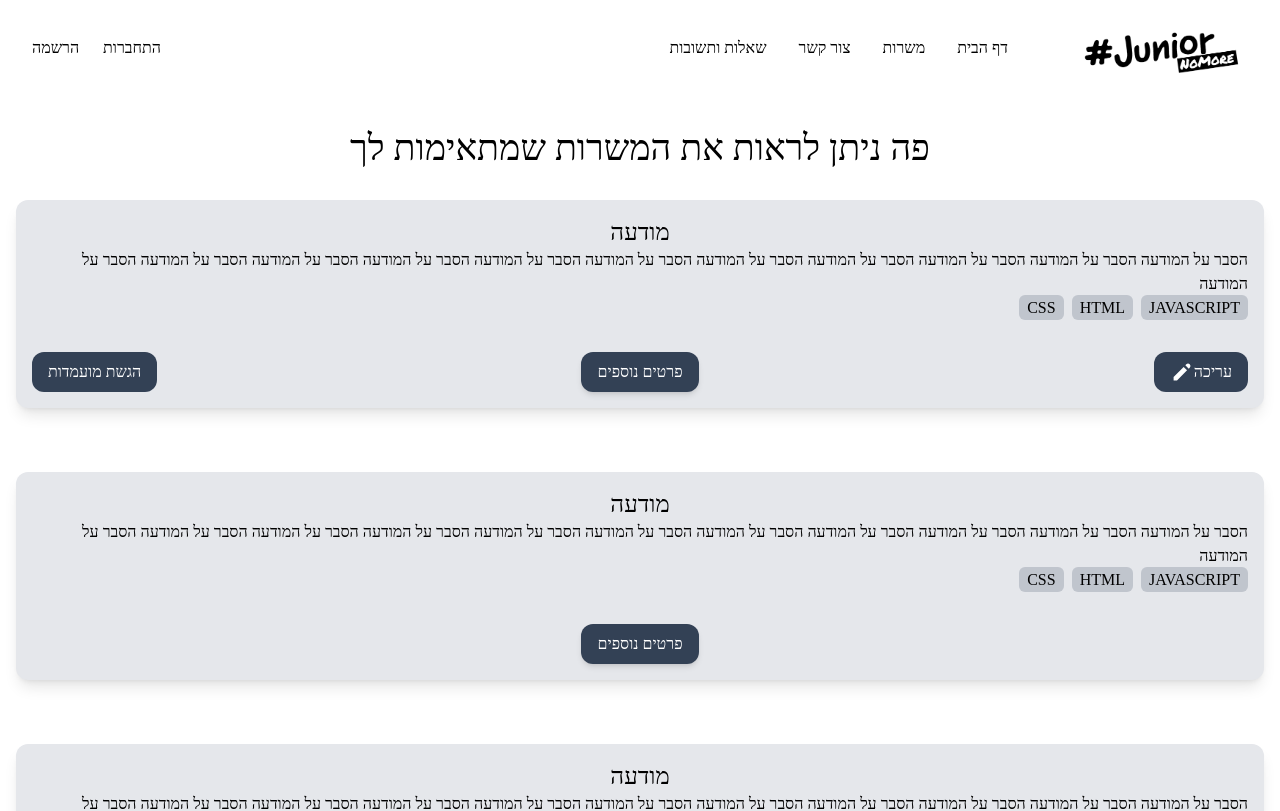
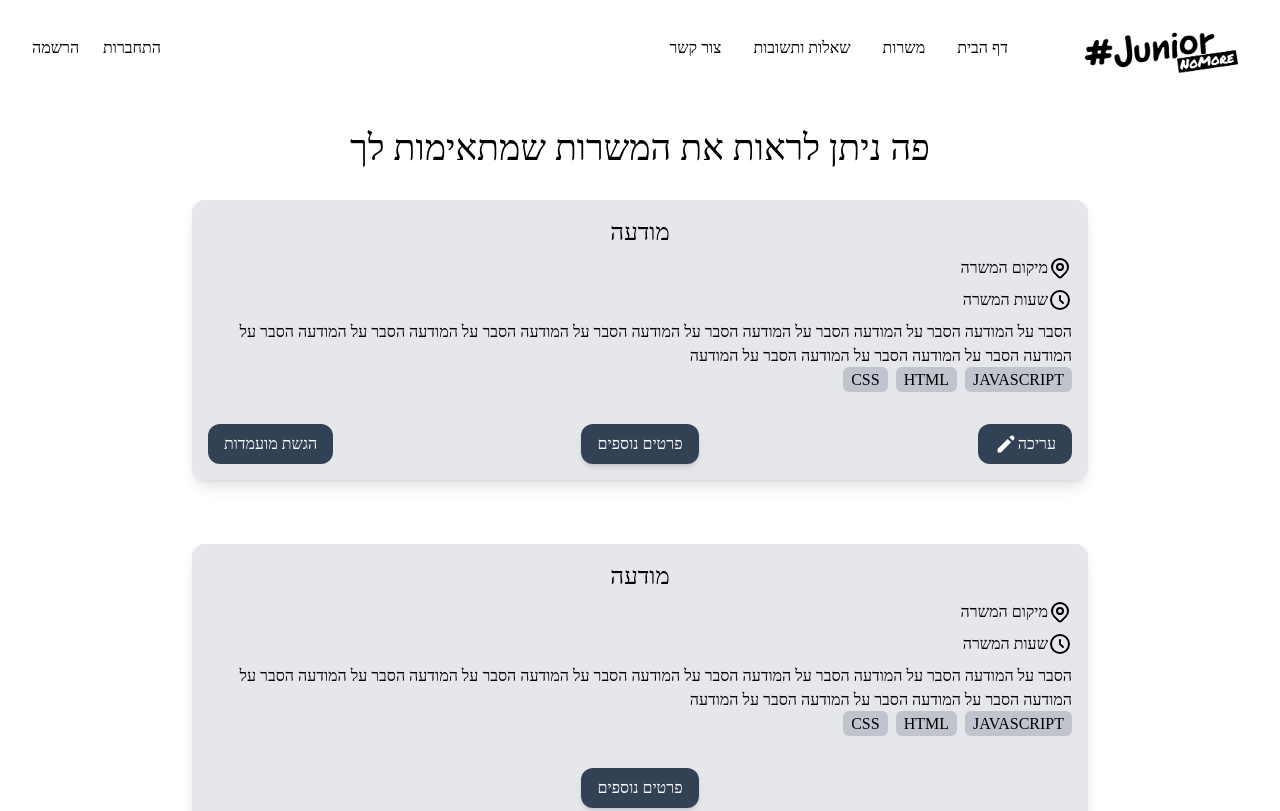
Before and after one commit to matanweiss/juniorNoMore, a React (Create React App) app in the folder frontend/: page /#/explore in a window 1280 px wide. Shown: the top 811 px of the page. Built offline with nearby package versions, Linux system fonts and the light colour scheme.

Commit message:
updated NavBar height & ExploreItem details

```diff
--- a/frontend/src/components/ExploreItem.js
+++ b/frontend/src/components/ExploreItem.js
@@ -1,12 +1,17 @@
 import { PencilIcon } from "@heroicons/react/solid";
+import { ClockIcon, LocationMarkerIcon } from "@heroicons/react/outline";
 import { Link } from "react-router-dom";
 import Button from "../components/Button";
 import LinkAsButton from "./LinkAsButton";
 
 const ExploreItem = (props) => {
     return (
-        <div className=" bg-gray-200 rounded-xl p-4 shadow-lg">
+        <div className=" bg-gray-200 rounded-xl p-4 shadow-lg max-w-4xl mx-auto">
             <h4 className="text-center"> מודעה </h4>
+            <div className="flex flex-col my-2 gap-2">
+                <span className="flex"><LocationMarkerIcon className="w-6 h-6" />מיקום המשרה</span>
+                <span className="flex"><ClockIcon className="w-6 h-6" />שעות המשרה</span>
+            </div>
             <p>הסבר על המודעה הסבר על המודעה הסבר על המודעה הסבר על המודעה הסבר על המודעה הסבר על המודעה הסבר על המודעה הסבר על המודעה הסבר על המודעה הסבר על המודעה הסבר על המודעה </p>
             <div className="space-x-2">
                 <span className="bg-gray-400/50 rounded-md px-2 py-1">CSS</span>
--- a/frontend/src/components/NavBar.js
+++ b/frontend/src/components/NavBar.js
@@ -23,7 +23,7 @@ const NavBar = () => {
     }, []);
 
     return (
-        <nav className={` ${isScrolled ? 'text-white bg-slate-700 lg:pt-4 lg:-translate-y-4' : "lg:max-h-24"} h-16 lg:h-24 z-10 sticky top-0 transition-all px-8 flex items-center`}>
+        <nav className={` ${isScrolled ? 'text-white bg-slate-700 lg:pt-8 lg:-translate-y-8' : "lg:max-h-24"} h-16 lg:h-24 z-10 sticky top-0 transition-all px-8 flex items-center`}>
             <Link to="/" className="text-2xl font-bold flex flex-col items-center">
                 <div className="translate-x-8 lg:translate-x-0">
                     {isScrolled
@@ -34,8 +34,8 @@ const NavBar = () => {
             </Link>
             <Link to="/" className={`${isScrolled ? 'hover:text-slate-300' : 'hover:text-slate-600'} hidden lg:inline mr-16 ml-8`}>דף הבית</Link>
             <Link to="/explore" className={`${isScrolled ? 'hover:text-slate-300' : 'hover:text-slate-600'} hidden lg:inline ml-8`}>משרות</Link>
-            <Link to="/login" className={`${isScrolled ? 'hover:text-slate-300' : 'hover:text-slate-600'} hidden lg:inline ml-8`}>צור קשר</Link>
-            <Link to="/login" className={`${isScrolled ? 'hover:text-slate-300' : 'hover:text-slate-600'} hidden lg:inline `}>שאלות ותשובות</Link>
+            <Link to="/login" className={`${isScrolled ? 'hover:text-slate-300' : 'hover:text-slate-600'} hidden lg:inline ml-8`}>שאלות ותשובות</Link>
+            <Link to="/login" className={`${isScrolled ? 'hover:text-slate-300' : 'hover:text-slate-600'} hidden lg:inline`}>צור קשר</Link>
 
             <div className="mr-auto flex gap-6">
 
--- a/frontend/src/pages/Home.js
+++ b/frontend/src/pages/Home.js
@@ -67,8 +67,8 @@ const Home = () => {
                 <div className="grid grid-cols-2 gap-y-16 place-items-center mt-24 lg:hidden">
                     <Link to="/" className=''>דף הבית</Link>
                     <Link to="/explore" className=''>משרות</Link>
+                    <Link to="/" className=''>שאלות ותשובות</Link>
                     <Link to="/" className=''>צור קשר</Link>
-                    <Link to="/" className=''>שאלות ותשובות</Link>
                 </div>
             </div>
         </>
```
Also changed, not shown: 7 other files (tests, documents, lock files or other folders).
